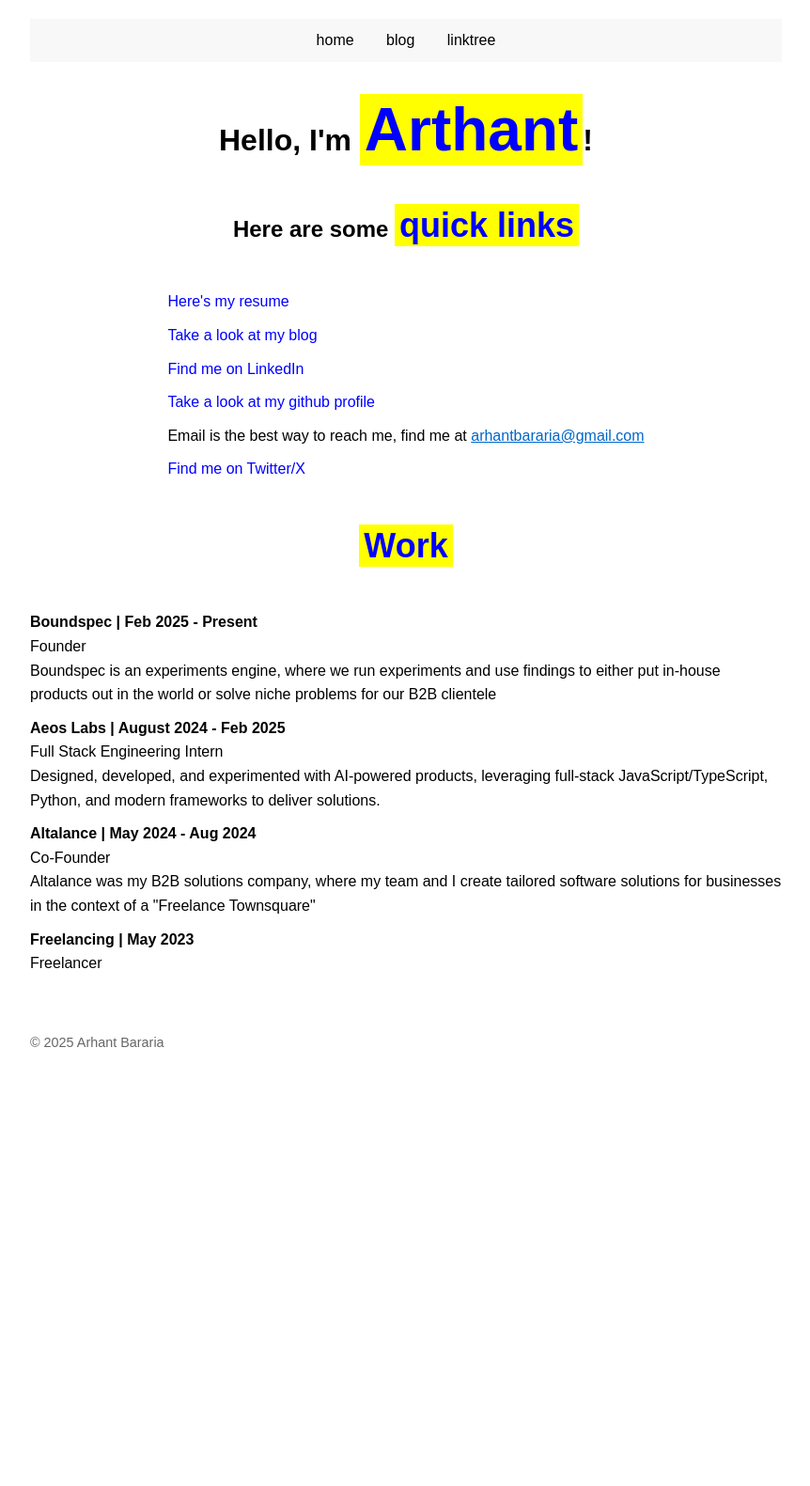
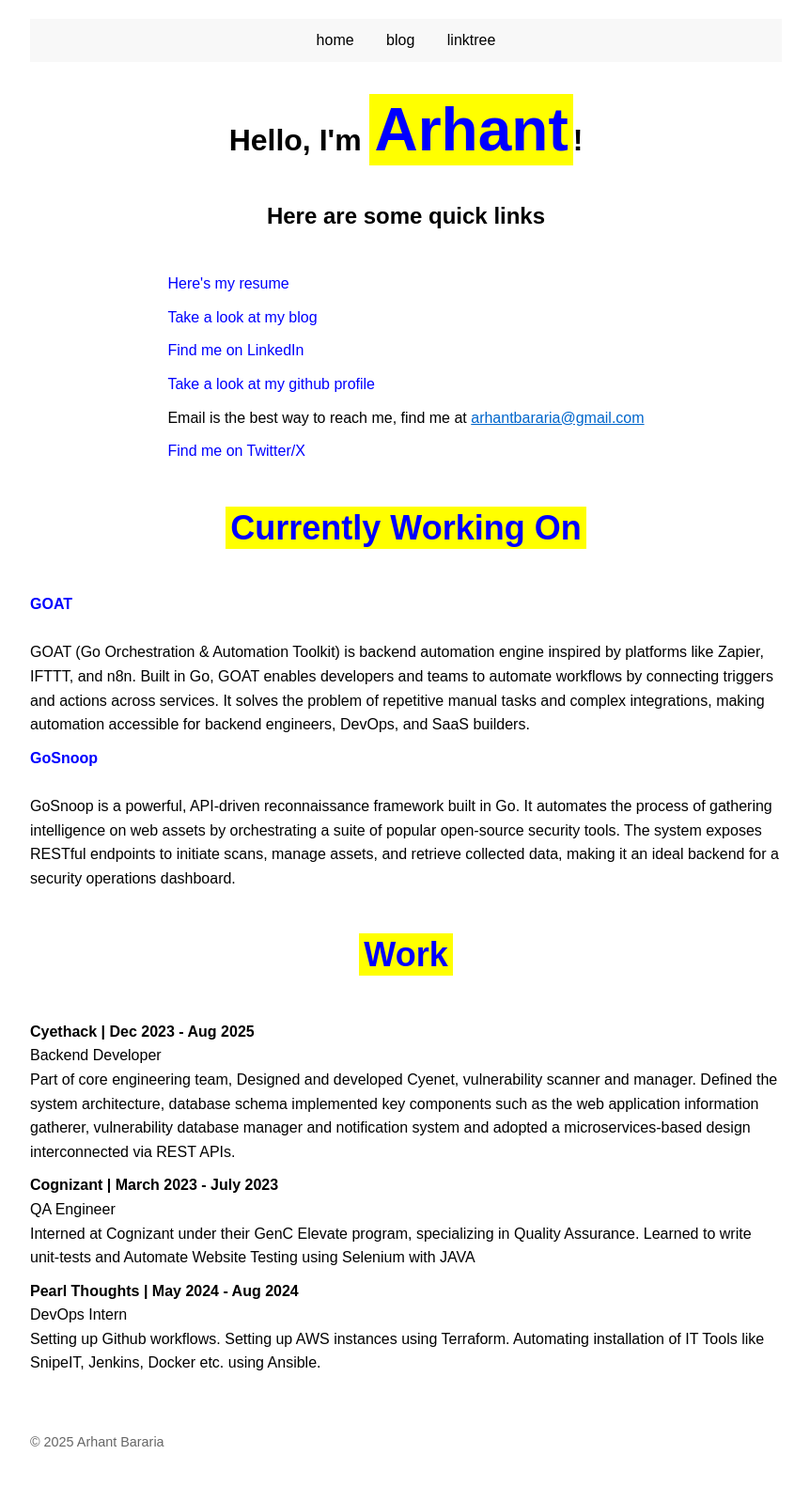
Before and after one commit to arhantbararia/arhantbararia.github.io, a Jekyll site: the page built from index.html, in a window 1280 px wide. Shown: the whole page at 94% size, without its empty margins (208-1070 px from the left). Built offline with Jekyll 4.4.1, drawn with Linux system fonts in a browser that asks for light colours; before the commit the page ends 1155 px from its top, so only the background shows below that.

Commit message:
more info about me

```diff
--- a/_layouts/home.html
+++ b/_layouts/home.html
@@ -2,12 +2,12 @@
 layout: default
 ---
 <div class="content-section">
-    <h1>Hello, I'm <span class="highlight">Arthant</span>!</h1>
+    <h1>Hello, I'm <span class="highlight">Arhant</span>!</h1>
 </div>
 <div class="content-section">
-    <h2>Here are some <span class="highlight">quick links</span></h2>
+    <h2>Here are some quick links</h2>
     <ul>
-        <li><a href="#">Here's my resume</a></li>
+        <li><a href="https://www.overleaf.com/read/jttntkrgfbgy#ff87b0">Here's my resume</a></li>
         <li><a href="/blog/">Take a look at my blog</a></li>
         <li><a href="https://www.linkedin.com/in/arhantbararia/">Find me on LinkedIn</a></li>
         <li><a href="https://www.github.com/arhantbararia">Take a look at my github profile</a></li>
@@ -16,11 +16,18 @@ layout: default
     </ul>
 </div>
 <div class="content-section">
+    <h2><span class="highlight">Currently Working On</span></h2>
+    <ul>
+        <li><strong><a href="https://github.com/arhantbararia/goat">GOAT</a></strong><br><br>GOAT (Go Orchestration & Automation Toolkit) is backend automation engine inspired by platforms like Zapier, IFTTT, and n8n. Built in Go, GOAT enables developers and teams to automate workflows by connecting triggers and actions across services. It solves the problem of repetitive manual tasks and complex integrations, making automation accessible for backend engineers, DevOps, and SaaS builders.</li>
+
+        <li><strong><a href="https://github.com/arhantbararia/reconaid_go">GoSnoop</a></strong><br><br>GoSnoop is a powerful, API-driven reconnaissance framework built in Go. It automates the process of gathering intelligence on web assets by orchestrating a suite of popular open-source security tools. The system exposes RESTful endpoints to initiate scans, manage assets, and retrieve collected data, making it an ideal backend for a security operations dashboard.</li>
+
+    </ul>
     <h2><span class="highlight">Work</span></h2>
     <ul>
-        <li><strong>Boundspec | Feb 2025 - Present</strong><br>Founder<br>Boundspec is an experiments engine, where we run experiments and use findings to either put in-house products out in the world or solve niche problems for our B2B clientele</li>
-        <li><strong>Aeos Labs | August 2024 - Feb 2025</strong><br>Full Stack Engineering Intern<br>Designed, developed, and experimented with AI-powered products, leveraging full-stack JavaScript/TypeScript, Python, and modern frameworks to deliver solutions.</li>
-        <li><strong>Altalance | May 2024 - Aug 2024</strong><br>Co-Founder<br>Altalance was my B2B solutions company, where my team and I create tailored software solutions for businesses in the context of a "Freelance Townsquare"</li>
-        <li><strong>Freelancing | May 2023</strong><br>Freelancer</li>
+        <li><strong>Cyethack | Dec 2023 - Aug 2025 </strong><br>Backend Developer<br>Part of core engineering team, Designed and developed Cyenet, vulnerability scanner and manager. Defined the system architecture, database schema implemented key components such as the web application information gatherer, vulnerability database manager and notification system and adopted a microservices-based design interconnected via REST APIs.</li>
+        <li><strong>Cognizant | March 2023 - July 2023</strong><br>QA Engineer<br>Interned at Cognizant under their GenC Elevate program, specializing in Quality Assurance. Learned to write unit-tests and Automate Website Testing using Selenium with JAVA</li>
+        <li><strong>Pearl Thoughts | May 2024 - Aug 2024</strong><br>DevOps Intern<br>Setting up Github workflows. Setting up AWS instances using Terraform. Automating installation of IT Tools like SnipeIT, Jenkins, Docker etc. using Ansible.</li>
+
     </ul>
 </div>
--- a/index.html
+++ b/index.html
@@ -1,4 +1,4 @@
 ---
 layout: home
-title: ARH
+title: Arhant Bararia
 ---
```
Also changed, not shown: 1 other file.
